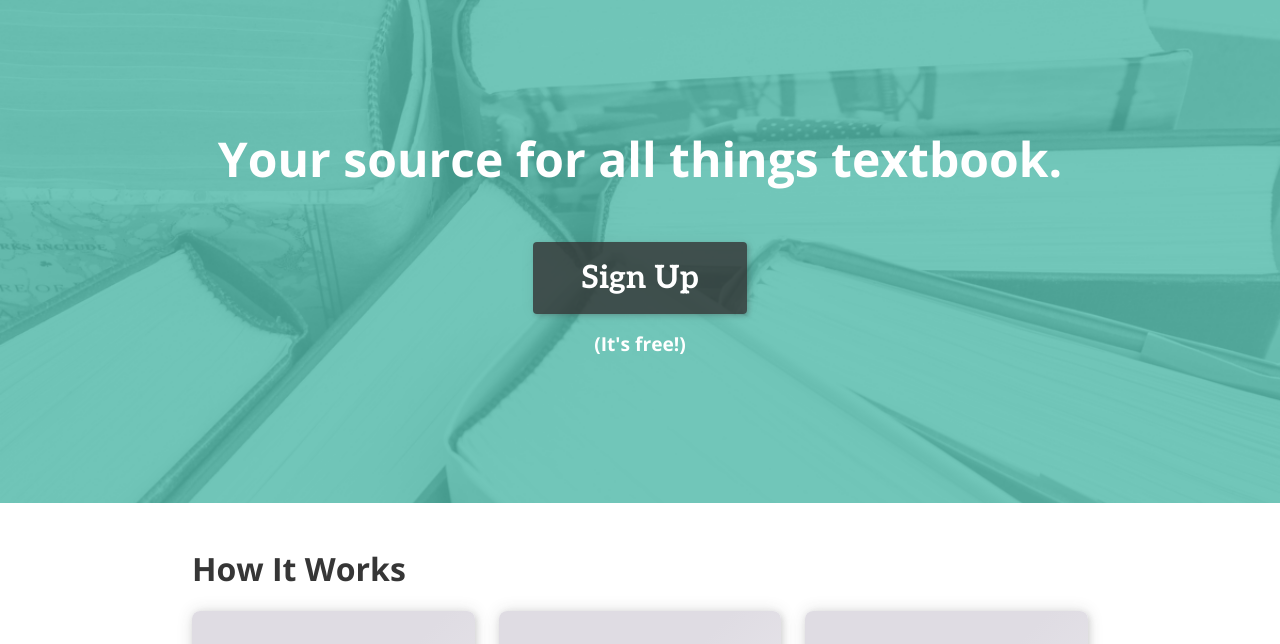
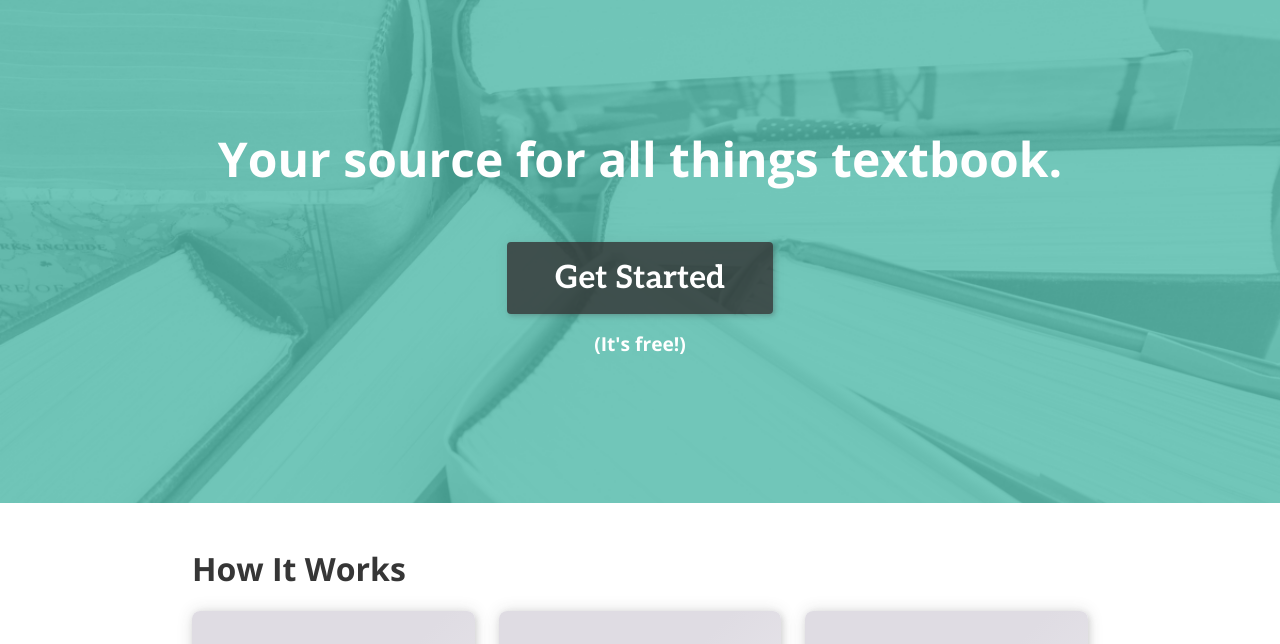
Before and after one commit to bookr-team/joel-marketing, a website: page index.html in a window 1280 px wide. Shown: the part 108-752 px from the top of the page. Drawn offline with nearby package versions, Linux system fonts and the light colour scheme.

Commit message:
Change CTA copy

```diff
--- a/index.html
+++ b/index.html
@@ -52,7 +52,7 @@
             Your source for all things textbook.
           </h1>
           <div class="cta-div">
-            <a href="https://bookr.netlify.com/" class="button cta is-size-3">Sign Up</a>
+            <a href="https://bookr.netlify.com/" class="button cta is-size-3">Get Started</a>
             <div class="free">(It's free!)</div>
           </div>
         </div>
```
